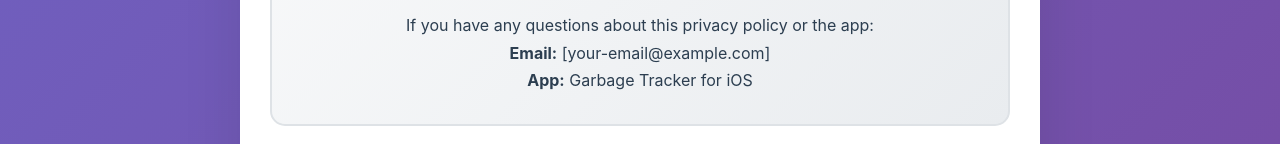
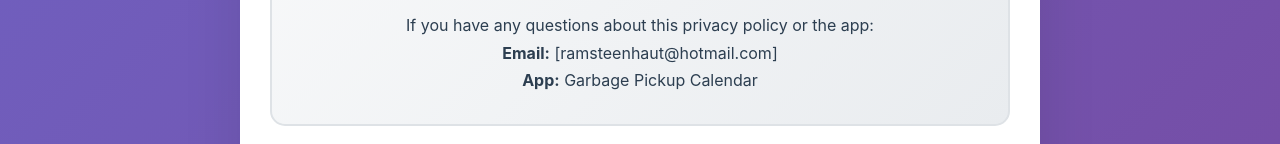
Before and after one commit to Hybridia/Garbage-Pickup-Calendar-Privacy-Policy, a plain HTML site: page index.html in a window 1280 px wide. Shown: the part 2961-3105 px from the top of the page. Drawn offline with Linux system fonts and the light colour scheme.

Commit message:
Update index.html

```diff
--- a/index.html
+++ b/index.html
@@ -239,8 +239,8 @@
             <div class="contact-box">
                 <h2>📧 Contact Us</h2>
                 <p>If you have any questions about this privacy policy or the app:</p>
-                <p><strong>Email:</strong> [your-email@example.com]</p>
-                <p><strong>App:</strong> Garbage Tracker for iOS</p>
+                <p><strong>Email:</strong> [ramsteenhaut@hotmail.com]</p>
+                <p><strong>App:</strong> Garbage Pickup Calendar</p>
             </div>
 
             <div class="highlight">
```
